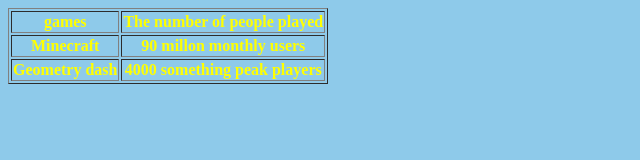
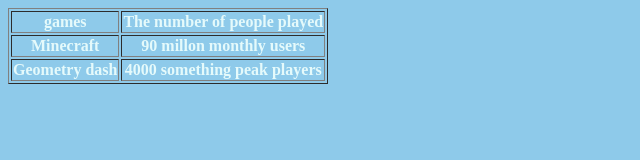
Before and after one commit to oderlessgnat6786/html-files.github.io, a plain HTML site: page second-page.html in a window 1280 px wide. Shown: the whole page, without its empty margins (0-640 px from the left). Drawn offline with Linux system fonts and the light colour scheme.

Commit message:
Update second-page.html

```diff
--- a/second-page.html
+++ b/second-page.html
@@ -9,7 +9,7 @@
 
 
   table{
- color:yellow;
+ color:#E5FAFB;
   }
 
 
```
